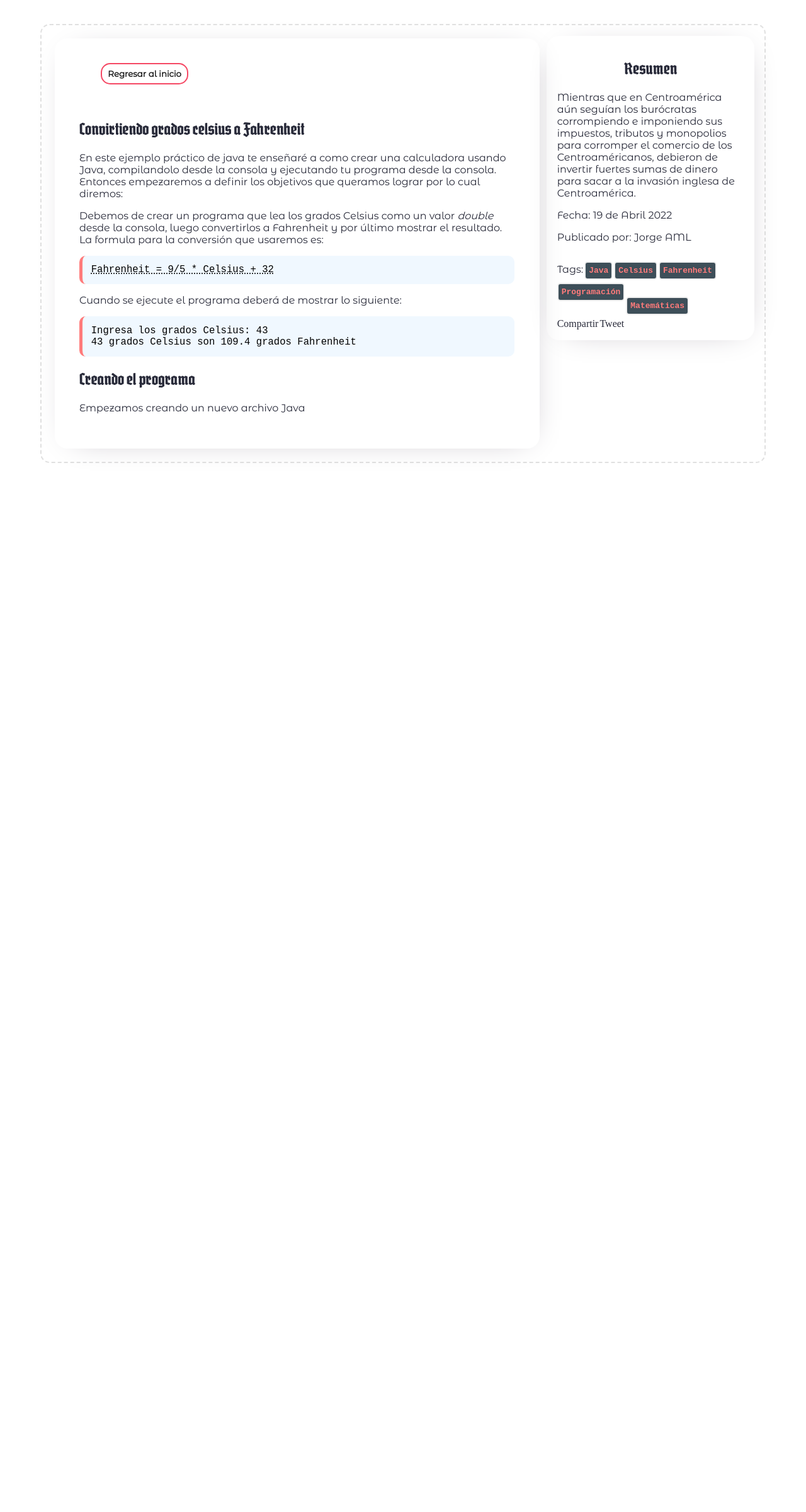
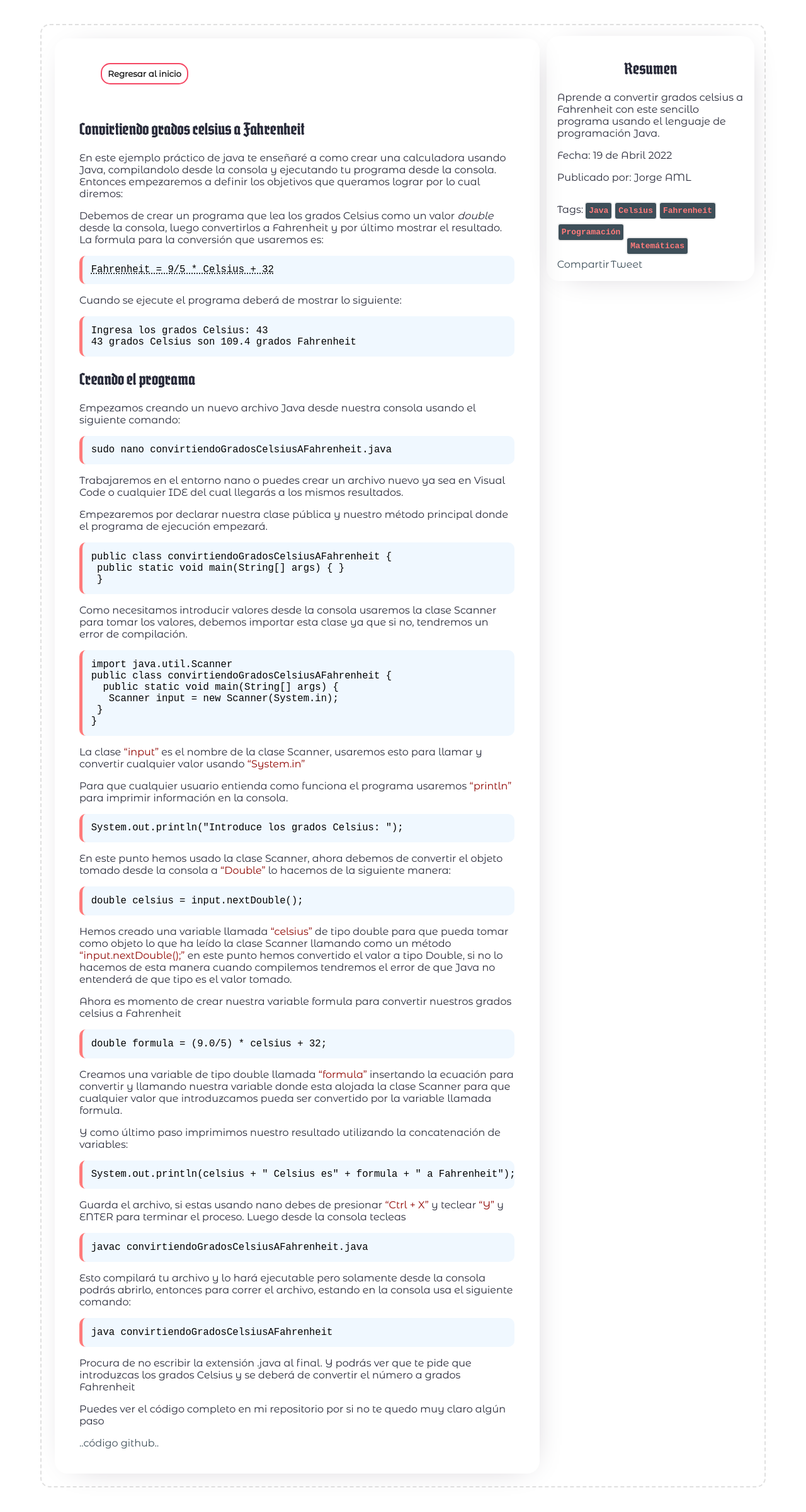
Before and after one commit to jorgeAML/creativeaml, a Jekyll site: the page built from blog_posts/19-04-2022.md, in a window 1280 px wide. Shown: the whole page at 63% size. Built offline with Jekyll 4.4.1, drawn with Linux system fonts in a browser that asks for light colours; some web fonts are replaced; a script that is not in the unit is left out; comment, search, counter and statistics services are not loaded; before the commit the page ends 900 px from its top, so only the background shows below that.

Commit message:
blog 19 de abril

```diff
--- a/assets/css/blog.css
+++ b/assets/css/blog.css
@@ -21,6 +21,10 @@ pre {
   padding: 2%;
   font-size: larger;
   border-radius: 10px;
+}
+a {
+  font-family: var(--fontMontserrat);
+  color: var(--c-color-a);
 }
 @media (min-width: 1200px) {
   /* NAV NAV */
--- a/blog_posts/19-04-2022.md
+++ b/blog_posts/19-04-2022.md
@@ -8,7 +8,7 @@ section1: Regresar
 metaDescripcion: Conversion de grados celcius a Fahrenheit en Java
 
 tarjetaTitulo: Resumen
-tarjetaContenido: Mientras que en Centroamérica aún seguían los burócratas corrompiendo e imponiendo sus impuestos, tributos y monopolios para corromper el comercio de los Centroaméricanos, debieron de invertir fuertes sumas de dinero para sacar a la invasión inglesa de Centroamérica.
+tarjetaContenido: Aprende a convertir grados celsius a Fahrenheit con este sencillo programa usando el lenguaje de programación Java.
 tarjetaFecha: 19 de Abril 2022
 tarjetaCreador: Jorge AML
 tarjetaTags: Java, celsius, Fahrenheit, Programación, Matemáticas
@@ -29,6 +29,31 @@ tag5: Matemáticas
 <p>Cuando se ejecute el programa deberá de mostrar lo siguiente:</p>
 <pre>Ingresa los grados Celsius: 43 <br>43 grados Celsius son 109.4 grados Fahrenheit</pre>
 <h2>Creando el programa</h2>
-<p>Empezamos creando un nuevo archivo Java</p>
+<p>Empezamos creando un nuevo archivo Java desde nuestra consola usando el siguiente comando:</p>
+<pre>sudo nano convirtiendoGradosCelsiusAFahrenheit.java</pre>
+<p>Trabajaremos en el entorno nano o puedes crear un archivo nuevo ya sea en Visual Code o cualquier IDE del cual llegarás a los mismos resultados.</p>
+<p>Empezaremos por declarar nuestra clase pública y nuestro método principal donde el programa de ejecución empezará.</p>
+<pre>public class convirtiendoGradosCelsiusAFahrenheit { <br> public static void main(String[] args) { } <br> }</pre>
+<p>Como necesitamos introducir valores desde la consola usaremos la clase Scanner para tomar los valores, debemos importar esta clase ya que si no, tendremos un error de compilación.</p>
+<pre>import java.util.Scanner <br>public class convirtiendoGradosCelsiusAFahrenheit { <br>  public static void main(String[] args) { <br>   Scanner input = new Scanner(System.in); <br> } <br>}
+</pre>
+<p>La clase <q>input</q> es el nombre de la clase Scanner, usaremos esto para llamar y convertir cualquier valor usando <q>System.in</q>
+<p>Para que cualquier usuario entienda como funciona el programa usaremos <q>println</q> para  imprimir información en la consola.</p>
+<pre>System.out.println("Introduce los grados Celsius: ");</pre>
+<p>En este punto hemos usado la clase Scanner, ahora debemos de convertir el objeto tomado desde la consola a <q>Double</q> lo hacemos de la siguiente manera:</p>
+<pre>double celsius = input.nextDouble();</pre>
+<p>Hemos creado una variable llamada <q>celsius</q> de tipo double para que pueda tomar como objeto lo que ha leído la clase Scanner llamando como un método <q>input.nextDouble();</q> en este punto hemos convertido el valor a tipo Double, si no lo hacemos de esta manera cuando compilemos tendremos el error de que Java no entenderá de que tipo es el valor tomado.</p>
+<p>Ahora es momento de crear nuestra variable formula para convertir nuestros grados celsius a Fahrenheit</p>
+<pre>double formula = (9.0/5) * celsius + 32;</pre>
+<p>Creamos una variable de tipo double llamada <q>formula</q> insertando la ecuación para convertir y llamando nuestra variable donde esta alojada la clase Scanner para que cualquier valor que introduzcamos pueda ser convertido por la variable llamada formula.</p>
+<p>Y como último paso imprimimos nuestro resultado utilizando la concatenación de variables: </p>
+<pre>System.out.println(celsius + " Celsius es" + formula + " a Fahrenheit");</pre>
+<p>Guarda el archivo, si estas usando nano debes de presionar <q>Ctrl + X</q> y teclear <q>Y</q> y ENTER para terminar el proceso. Luego desde la consola tecleas </p>
+<pre>javac convirtiendoGradosCelsiusAFahrenheit.java</pre>
+<p>Esto compilará tu archivo y lo hará ejecutable pero solamente desde la consola podrás abrirlo, entonces para correr el archivo, estando en la consola usa el siguiente comando:</p>
+<pre>java convirtiendoGradosCelsiusAFahrenheit</pre>
+<p>Procura de no escribir la extensión .java al final. Y podrás ver que te pide que introduzcas los grados Celsius y se deberá de convertir el número a grados Fahrenheit</p>
+<p>Puedes ver el código completo en mi repositorio por si no te quedo muy claro algún paso </p>
+<a href="https://github.com/jorgeAML/XLVExercisEscript/blob/master/Chapter2-Elementary-Programming/ConvertCelsiusToFahrenheit.java">..código github..</a>
 </section>
 </article>
```
